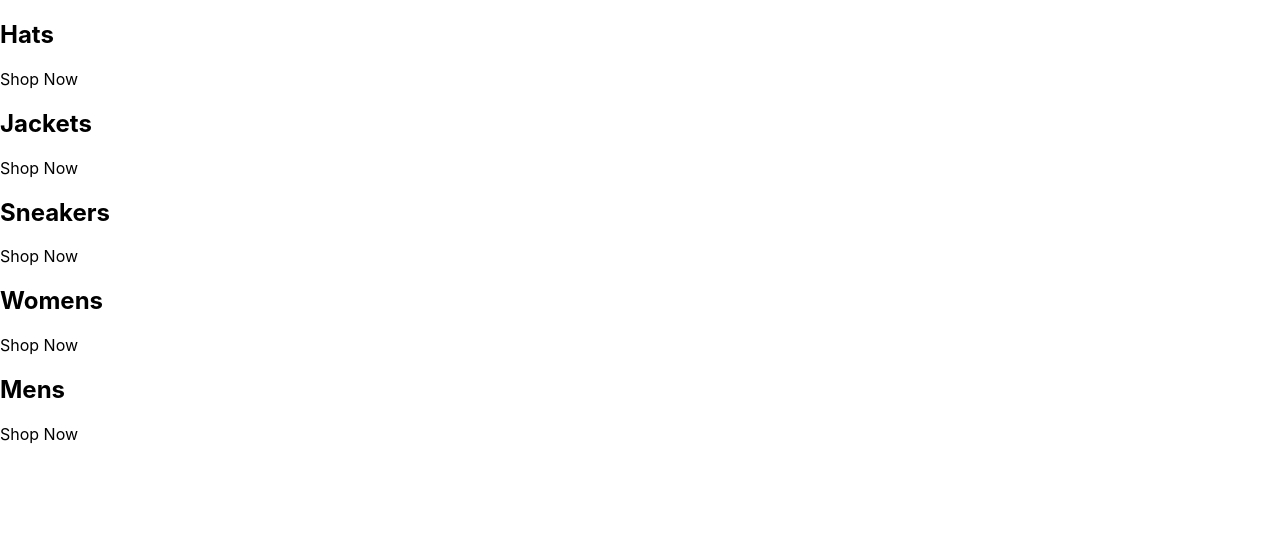
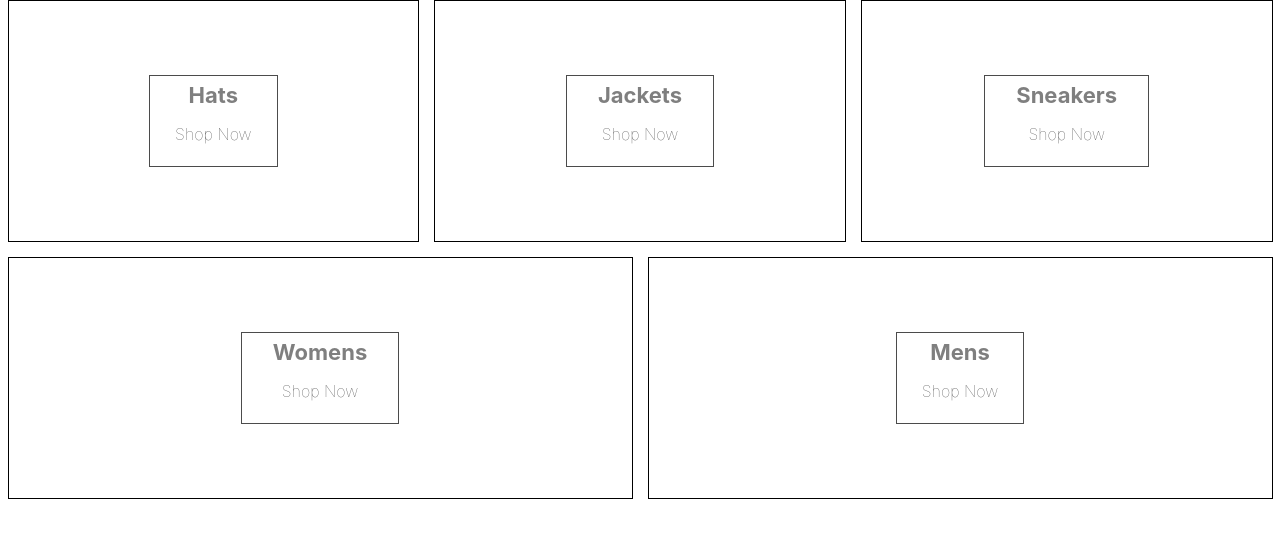
Before and after one commit to chunloy/crwn-clothing, a React (Create React App) app: page / in a window 1280 px wide. Shown: the top 538 px of the page. Built offline with nearby package versions, Linux system fonts and the light colour scheme.

Commit message:
Implement basic styling layout

```diff
--- a/src/App.js
+++ b/src/App.js
@@ -1,3 +1,5 @@
+import "./categories.scss";
+
 const categories = [
   {
     id: 1,
@@ -23,9 +25,9 @@ const categories = [
 
 const App = () => {
 
-  const categoryItems = categories.map(category => {
+  const categoryItems = categories.map((category, index) => {
     return (
-      <div className="category-container">
+      <div key={index} className="category-container">
         <div className="background-img" />
         <div className="category-body-container">
           <h2>{category.title}</h2>
--- /dev/null
+++ b/src/categories.scss
@@ -0,0 +1,42 @@
+.categories-container {
+  width: 100vw;
+  display: flex;
+  flex-wrap: wrap;
+  justify-content: space-between;
+}
+
+.category-container {
+  min-width: 30vw;
+  height: 240px;
+  border: solid black 1px;
+  margin: 0 7.5px 15px;
+  overflow: hidden;
+  display: flex;
+  align-items: center;
+  justify-content: center;
+  flex: 1 1 auto;
+
+  .category-body-container {
+    height: 90px;
+    padding: 0 25px;
+    border: solid black 1px;
+    opacity: 0.7;
+    position: absolute;
+    display: flex;
+    flex-direction: column;
+    align-items: center;
+    justify-content: center;
+  }
+
+  h2 {
+    font-weight: bold;
+    margin: 0 6px 0;
+    font-size: 22px;
+    color: #4a4a4a;
+  }
+
+  p {
+    font-weight: lighter;
+    font-size: 16px;
+  }
+}
```
